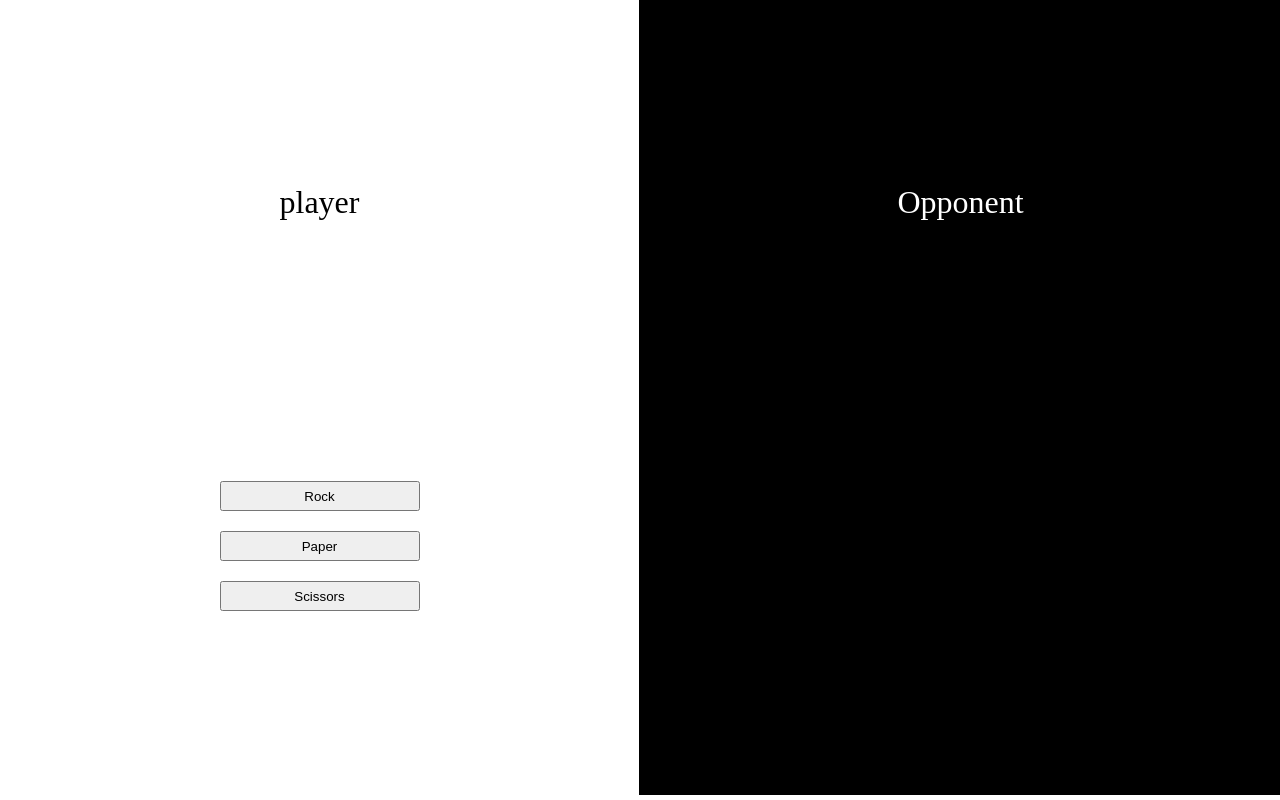
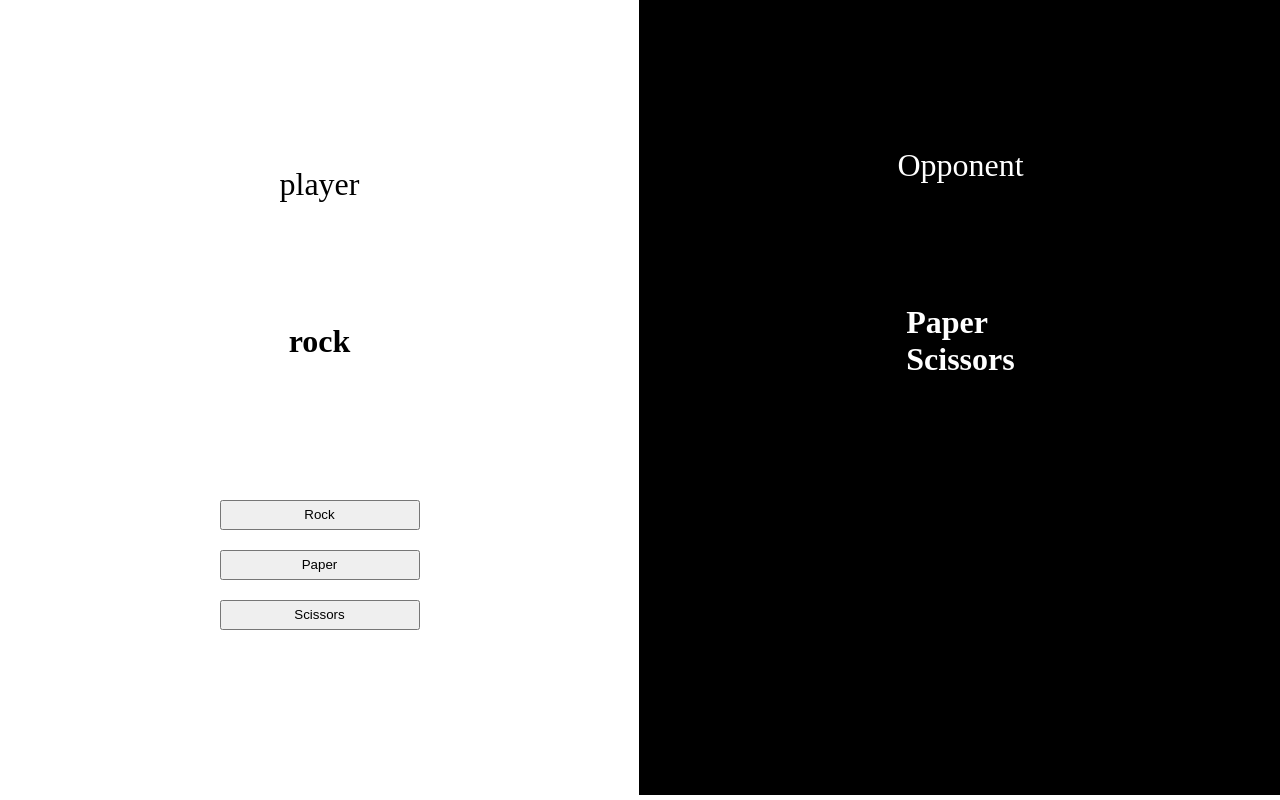
Before and after one commit to Tanachote1/Rock-Paper-Scissor, a plain HTML site: page index.html in a window 1280 px wide. Both pictures are taken after a click on the button "Rock". Drawn offline with Linux system fonts and the light colour scheme.

Commit message:
Display Both player but bug for bot side

```diff
--- a/index.html
+++ b/index.html
@@ -10,7 +10,7 @@
     <div class="container">
     <div class="left_container">
         <div class="header">player</div>
-        <div class="user_output"></div>
+        <div class="user_output" id="player"></div>
         <div class="WorL"></div>
         <button class="choices" value="rock">Rock</button>
         <button class="choices" value="paper">Paper</button>
@@ -18,7 +18,7 @@
     </div>
     <div class="right_container">
         <div class="header">Opponent</div>
-        <div class="user_output"></div>
+        <div class="user_output" id="bot"></div>
         <div class="WorL"></div>
         <button class="choices"></button>
         <button class="choices"></button>
--- a/javascirpt.js
+++ b/javascirpt.js
@@ -3,6 +3,17 @@ let humanScore = 0;
 let computerScore = 0;
 let btns = document.querySelectorAll(".choices");
 
+btns.forEach(button => {
+    button.addEventListener('click', (event) => {
+        const btnsValue = button.value;
+        const player_display = document.querySelector("#player");
+        const display = document.createElement("h1")
+        display.textContent = btnsValue;
+        player_display.appendChild(display)
+    });
+});
+
+//This is player input
 function humanChoice(){
     return new Promise((resolve) => {
     btns.forEach(button => {
@@ -24,12 +35,23 @@ function humanChoice(){
 
 function getComputer(){
     const c_choice = Math.floor(Math.random() * 3) +1;
+    const bot_display = document.querySelector("#bot")
+    const display = document.createElement("h1")
     if ( c_choice == 1){
+        display.textContent = "Rock";
+        display.style.color = "white";
+        bot_display.appendChild(display)
         return "rock";
     } else if ( c_choice == 2){
+        display.textContent = "Paper";
+        display.style.color = "white";
+        bot_display.appendChild(display)
         return "paper";
     } else {
-        return "scissor";
+        display.textContent = "Scissors";
+        display.style.color = "white";
+        bot_display.appendChild(display)
+        return "scissors";
     }
 };
 
@@ -37,14 +59,14 @@ function getComputer(){
 async function playRound(){
     let botSelect = getComputer();
     let playerChoice = await humanChoice();
-    if (playerChoice === "rock" && botSelect === "scissor"){
-        console.log("You win!! Rock beat Scissor")
+    if (playerChoice === "rock" && botSelect === "scissors"){
+        console.log("You win!! Rock beat Scissors")
         humanScore++;
     } else if (playerChoice === "paper" && botSelect === "rock") {
         console.log("You win!! Paper beat Rock")
         humanScore++;
     } else if (playerChoice === "scissors" && botSelect ==="paper"){
-        console.log("You win!! Scissor beat paper")
+        console.log("You win!! Scissors beat paper")
         humanScore++;
     } else if (playerChoice === botSelect){
         console.log("TIE!")
```
